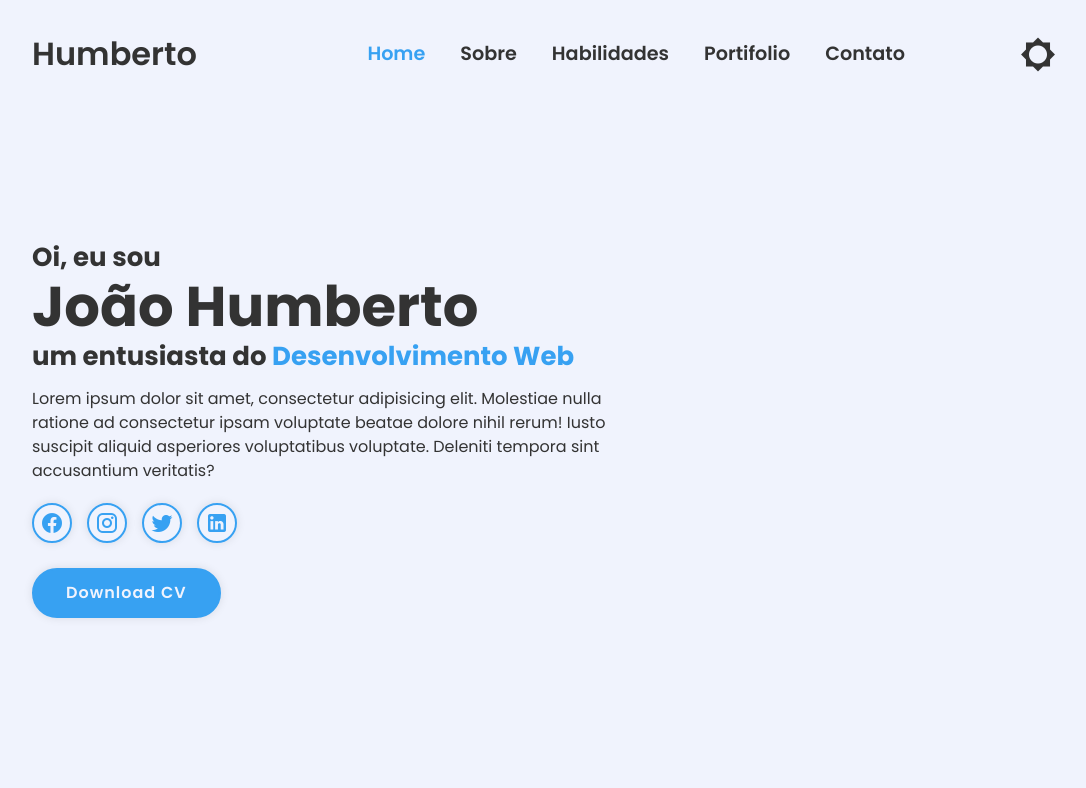
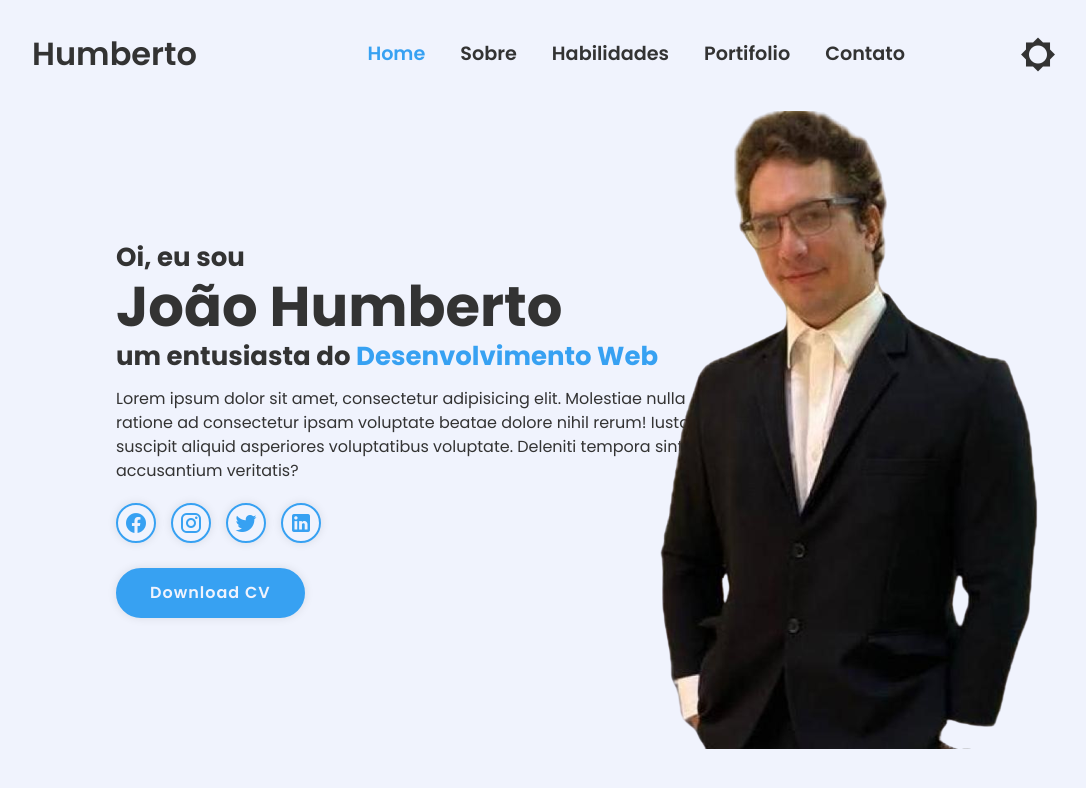
Before and after one commit to Guihumberto/blogestudodalei, a Vue app: page /blog in a window 1280 px wide. Shown: the top 788 px of the page, without its empty margins (96-1182 px from the left). Built offline with nearby package versions, Linux system fonts and the light colour scheme.

Commit message:
dark mode ok

```diff
--- a/src/layouts/default/LayoutBlog.vue
+++ b/src/layouts/default/LayoutBlog.vue
@@ -25,13 +25,13 @@
         <nav class="navbar">
           <a href="#" class="active">Home</a>
           <a href="#">Sobre</a>
-          <a href="#">Habilidades</a>
+          <a @click="goTo()">Estudo da Lei</a>
           <a href="#">Portifolio</a>
           <a href="#">Contato</a>
         </nav>
 
         <div class="toggle-icon">
-            <a @click="darkMode = !darkMode"><v-icon :icon="darkMode ? 'mdi-weather-night' : 'mdi-brightness-5'"></v-icon></a>
+            <a @click="darkMode = !darkMode"><v-icon :icon="darkMode ? 'mdi-weather-night' : 'mdi-white-balance-sunny'"></v-icon></a>
         </div>
       </header>
       <default-view />
@@ -55,11 +55,21 @@
   //       }
   //     }
   // })
+
+  function goTo () {
+    this.$router.replace('/')
+  }
+
   onMounted(() => {
    const container = document.querySelector('.container')
 
    const darkContainer = document.querySelector('#dark-container')
    darkContainer.classList.remove('active')
+
+   const darkContainerImg = document.querySelector('#dark-container .home-img img')
+
+   darkContainerImg.src = '/src/assets/light.png'
+
 
    watch(darkMode, async (newQ, oldQ) => {
       if(newQ){
--- a/src/router/index.js
+++ b/src/router/index.js
@@ -19,7 +19,7 @@ const routes = [
     children: [
       {
         path: '/blog',
-        name: 'Home',
+        name: 'Blog',
         component: () => import('@/views/Blog.vue'),
       },
     ],
--- a/src/views/Blog.vue
+++ b/src/views/Blog.vue
@@ -17,7 +17,7 @@
       <a href="" class="site">Download CV</a>
     </div>
     <div class="home-img">
-      <!-- <img src="https://www.insper.edu.br/wp-content/uploads/2023/03/Linguagem-de-programacao-2-shutterstock_2060615648.jpg.jpeg" alt=""> -->
+      <img src="@/assets/dark.png" alt="">
     </div>
   </section>
 </template>
@@ -29,6 +29,7 @@
 <style lang="scss" scoped>
 .home{
   height: 100vh;
+  justify-content: center;
   display: flex;
   align-items: center;
   padding: 60px 10% 0;
@@ -88,11 +89,14 @@
   color: #37a1f2;
 }
 
+.home-img{
+  display: flex;
+  justify-content: center;
+  align-items: center;
+  width: 25%;
+}
 .home-img img{
-  position: absolute;
-  bottom: 0;
-  right: 30px;
-  width: 45%;
+  height: 80%;
   pointer-events: none;
 }
 </style>
```
Also changed, not shown: src/assets/dark.png (added), src/assets/light.png (added).
